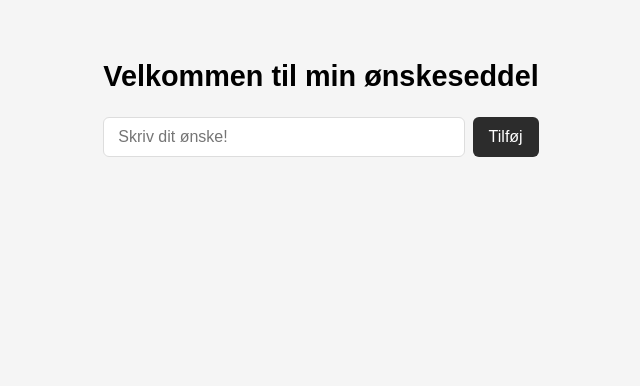
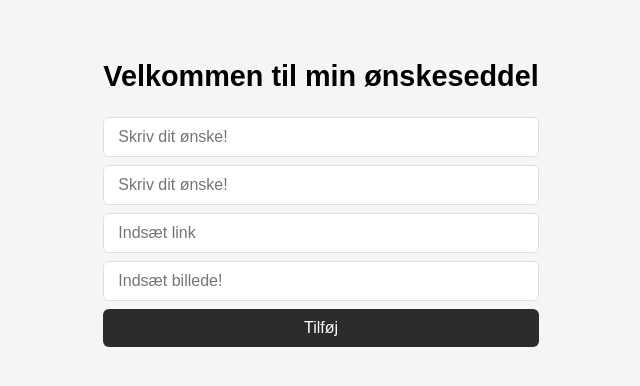
Before and after one commit to magnuselholm/wishlist, a Flask app: page / in a window 1280 px wide. Shown: the top 386 px of the page, without its empty margins (319-959 px from the left). Run offline with Flask 3, Linux system fonts and the light colour scheme; data that the repository does not hold is empty.

Commit message:
added fields

```diff
--- a/app.py
+++ b/app.py
@@ -1,4 +1,6 @@
 from app import create_app
+
+### starter appen
 
 app = create_app()
 
--- a/app/__init__.py
+++ b/app/__init__.py
@@ -1,6 +1,8 @@
 from flask import Flask
 from config import Config
 from app.models import init_db
+
+### samler appen
 
 def create_app():
     app = Flask(
--- a/app/models.py
+++ b/app/models.py
@@ -1,5 +1,7 @@
 import sqlite3
 from config import Config
+
+### Database funktioner
 
 def get_db():
     db = sqlite3.connect("ønsker.db")
@@ -11,7 +13,10 @@ def init_db():
     db.execute("""
         CREATE TABLE IF NOT EXISTS ønsker (
             id INTEGER PRIMARY KEY AUTOINCREMENT,
-            ønske TEXT NOT NULL
+            ønske TEXT NOT NULL,
+            pris TEXT,
+            link TEXT,
+            billede TEXT
         )
     """)
     db.commit()
@@ -22,7 +27,7 @@ def hent_ønsker():
 
 def tilføj_ønske(tekst):
     db = get_db()
-    db.execute("INSERT INTO ønsker (ønske) VALUES (?)", (tekst,))
+    db.execute("INSERT INTO ønsker (ønske, pris, link, billede) VALUES (?, ?, ?, ?)", (tekst, pris, link, billede))
     db.commit()
 
 def slet_ønske(id):
--- a/app/routes.py
+++ b/app/routes.py
@@ -1,5 +1,7 @@
 from flask import Blueprint, redirect, request, render_template
 from app.models import hent_ønsker, tilføj_ønske, slet_ønske
+
+### HTTP endpoints
 
 bp = Blueprint("main", __name__)
 
@@ -11,8 +13,11 @@ def index():
 @bp.route("/tilføj", methods=["POST"])
 def tilføj():
     ønske = request.form.get("ønske")
+    pris = request.form.get("pris")
+    link = request.form.get("link")
+    billede = request.form.get("billede")
     if ønske:
-        tilføj_ønske(ønske)
+        tilføj_ønske(ønske, pris, link, billede)
     return redirect("/")
 
 @bp.route("/slet/<int:id>", methods=["POST"])
--- a/config.py
+++ b/config.py
@@ -1,4 +1,6 @@
 import os
+
+### indstillinger
 
 class Config:
     SECRET_KEY = os.environ.get("SECRET_KEY", "TEST")
--- a/static/style.css
+++ b/static/style.css
@@ -81,3 +81,59 @@ li button {
 li button:hover {
     color: #e00;
 }
+
+form {
+    display: flex;
+    flex-direction: column;
+    gap: 8px;
+    margin-bottom: 32px;
+}
+
+form input {
+    padding: 10px 14px;
+    border: 1px solid #ddd;
+    border-radius: 6px;
+    font-size: 1rem;
+}
+
+li {
+    display: flex;
+    align-items: center;
+    gap: 16px;
+    padding: 16px 0;
+    border-bottom: 1px solid #eee;
+}
+
+li img {
+    width: 64px;
+    height: 64px;
+    object-fit: cover;
+    border-radius: 6px;
+    flex-shrink: 0;
+}
+
+.info {
+    display: flex;
+    flex-direction: column;
+    gap: 4px;
+    flex: 1;
+}
+
+.navn {
+    font-weight: 600;
+}
+
+.pris {
+    color: #555;
+    font-size: 0.9rem;
+}
+
+.info a {
+    font-size: 0.85rem;
+    color: #2c7be5;
+    text-decoration: none;
+}
+
+.info a:hover {
+    text-decoration: underline;
+}
--- a/templates/index.html
+++ b/templates/index.html
@@ -11,14 +11,28 @@
         <h1>Velkommen til min ønskeseddel</h1>
 
         <form action="/tilføj" method="POST">
-            <input type="text" name="ønske" placeholder="Skriv dit ønske!">
+            <input type="text" name="ønske" placeholder="Skriv dit ønske!" required>
+            <input type="text" name="pris" placeholder="Skriv dit ønske!">
+            <input type="url" name="link" placeholder="Indsæt link">
+            <input type="url" name="billede" placeholder="Indsæt billede!">
             <button type="submit">Tilføj</button>
         </form>
 
         <ul>
             {% for ønske in ønsker%}
                 <li>
-                    {{ ønske["ønske"]}}
+                    {% if ønske[billede] %}
+                        <img source="{{ ønske['billede']}}" alt="{{ ønske['ønske'] }}">
+                    {% endif %}
+                    <div class="info">
+                        <span class="navn">{{ ønske['ønske'] }}</span>
+                        {% if ønske["pris"] %}
+                            <span class="pris">{{ ønske['pris'] }}</span>
+                        {% endif %}
+                        {% if ønske["link"] %}
+                            <a href="{{ ønske['link'] }}" target="_blank">Se produkt</a>
+                        {% endif %}
+                    </div>
                     <form action="/slet/{{ønske['id']}}" method="POST">
                         <button type="submit">Slet</button>
                     </form>
```
